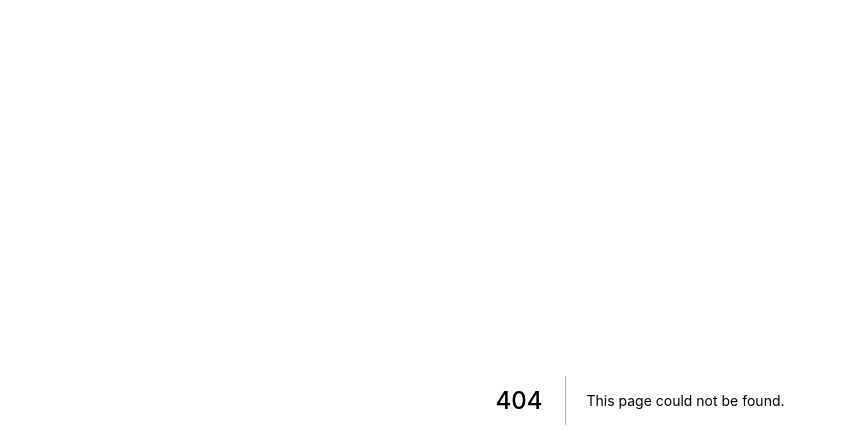
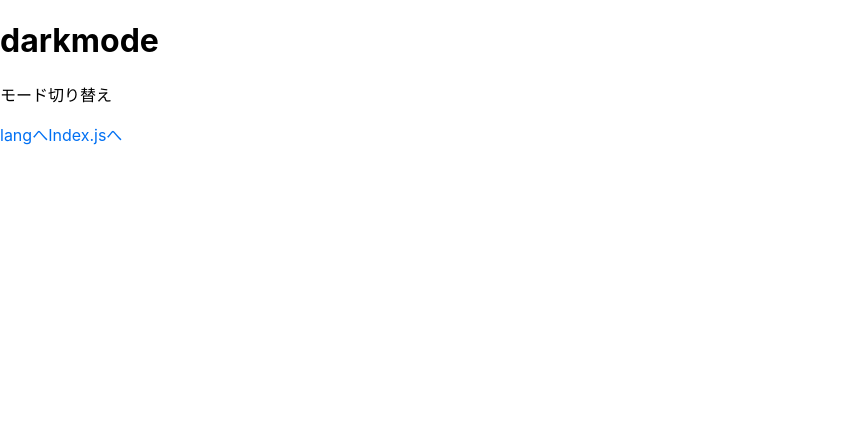
Before and after one commit to ooitanojohn/ooitanojohn, a Next.js app: page /lang/darkmode in a window 1280 px wide. Before the commit this address had no page. Shown: the top 448 px of the page, without its empty margins (0-846 px from the left). Built offline with nearby package versions, Linux system fonts and the light colour scheme.

Commit message:
[add] darkmode importの書き方分からん

```diff
--- /dev/null
+++ b/components/ChangeThemeButton.js
@@ -0,0 +1,22 @@
+import React, { useState, useEffect } from 'react'
+import { useTheme } from 'next-themes'
+import { SunLight, HalfMoon } from 'iconoir-react'
+
+export const ChangeThemeButton = () => {
+  const { theme, setTheme } = useTheme()
+  const [mounted, setMounted] = useState < boolean > (false)
+
+  useEffect(() => setMounted(true), [])
+
+  return (
+    <>
+      <button
+        aria-label="DarkModeToggle"
+        type="button"
+        onClick={() => setTheme(theme === 'dark' ? 'light' : 'dark')}
+      >
+        {mounted && <>{theme === 'dark' ? <HalfMoon /> : <SunLight />}</>}
+      </button>
+    </>
+  )
+}
--- a/package.json
+++ b/package.json
@@ -10,13 +10,16 @@
   "dependencies": {
     "classnames": "^2.3.1",
     "gray-matter": "^4.0.3",
+    "iconoir-react": "^4.9.2",
     "next": "^12.1.6",
+    "next-themes": "^0.2.0",
     "react": "17.0.2",
     "react-dom": "17.0.2",
     "sharp": "^0.30.5"
   },
   "devDependencies": {
     "eslint": "8.9.0",
-    "eslint-config-next": "12.0.10"
+    "eslint-config-next": "12.0.10",
+    "tailwindcss": "^3.0.24"
   }
 }
--- a/pages/_app.js
+++ b/pages/_app.js
@@ -1,7 +1,15 @@
 import "../styles/globals.css";
+// import type { AppProps } from 'next/app' // typescript
+import { ThemeProvider } from 'next-themes'
 
 function MyApp({ Component, pageProps }) {
-  return <Component {...pageProps} />;
+  return (
+    // ライトモードをデフォルトに設定
+    <ThemeProvider attribute="class" defaultTheme="light">
+      <Component {...pageProps} />
+    </ThemeProvider>
+  )
+
 }
 
-export default MyApp;
+export default MyApp
--- a/pages/_document.js
+++ b/pages/_document.js
@@ -1,36 +1,22 @@
-// import { Html, Head, Main, NextScript } from 'next/document'
-
-// export default function Document() {
-//   return (
-//     <Html lang='en'>
-//       <Head />
-//       <body>
-//         <Main />
-//         <NextScript />
-//       </body>
-//     </Html>
-//   )
-// }
-
 import Document, { Html, Head, Main, NextScript } from 'next/document'
 
-class MyDocument extends Document {
-  render() {
+const MyDocument = () => {
   return (
-      <Html lang='en'>
+    <Html lang='ja-JP'>
       <Head>
         <link
           href="https://fonts.googleapis.com/css2?family=Inter&display=optional"
           rel="stylesheet"
         />
+        <meta name="jaco-blog" content="MyBlog"></meta>
       </Head>
-        <body>
+      <body className='dark:bg-grey-800'>
         <Main />
         <NextScript />
       </body>
     </Html>
   )
 }
-}
+
 
 export default MyDocument
--- /dev/null
+++ b/pages/lang/darkmode.js
@@ -0,0 +1,23 @@
+import Link from 'next/link'
+import Head from 'next/head'
+import React from 'react'
+// import { ChangeThemeButton } from '../components/changeThemeButton'
+
+// _document設定ファイル分からん
+export default function Index() {
+  return (
+    <>
+      <Head>
+        <title>changeTheme</title>
+        <link rel="icon" href="/test1.jpg"></link>
+      </Head>
+      <h1>darkmode</h1>
+      <p>モード切り替え</p>
+      <span className="group inline-flex items-center text-xl font-medium pl-2 pr-3 py-2">
+        {/* <ChangeThemeButton /> */}
+      </span>
+      <Link href="/lang/"><a className=''>langへ</a></Link>
+      <Link href="/"><a>Index.jsへ</a></Link>
+    </>
+  )
+}
--- a/pages/lang/index.js
+++ b/pages/lang/index.js
@@ -9,6 +9,7 @@ export default function Index() {
         <link rel="icon" href="/test1.jpg"></link>
       </Head>
       <h1>document設定用ファイル</h1>
+      <Link href="/lang/darkmode"><a className=''>darkmode</a></Link>
       <Link href="/"><a>Index.jsへ</a></Link>
     </>
   )
--- a/pages/posts/index.js
+++ b/pages/posts/index.js
@@ -10,6 +10,7 @@ export default function Index(params) {
       </Head>
       <h1>テスト用のページだよ index.js</h1>
       <a href="http://ooitanojohn.wp.xdomain.jp/">外部リンクを貼るときはaタグのみ</a>
+      <Link href="/lang/"><a className=''>darkMode etc..</a></Link>
       <Link href="/posts/route"><a className='a_test_class'>route.jsへ</a></Link>
       <Link href="/posts/img"><a className='a_test_class'>img.jsへ</a></Link>
       <Link href="/posts/api"><a>api.jsへ</a></Link>
--- /dev/null
+++ b/tailwind.config.js
@@ -0,0 +1,11 @@
+module.exports = {
+  content: [
+    "./pages/**/*.{js,ts,jsx,tsx}",
+    "./components/**/*.{js,ts,jsx,tsx}",
+  ],
+  darkMode: 'class', //ダークモードを有効化(ON/OFFの切り替え)
+  theme: {
+    extend: {},
+  },
+  plugins: [],
+}
```
Also changed, not shown: md/darkmode.md (added, +7 -0 lines), 1 other file (tests, documents, lock files or other folders). Lines whose indentation alone changed are shown as unchanged.
